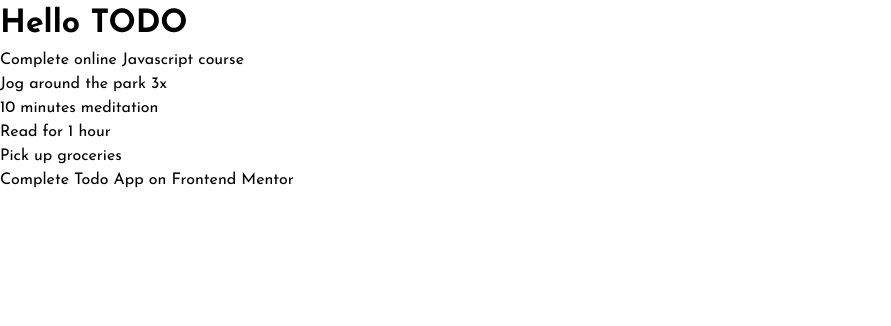
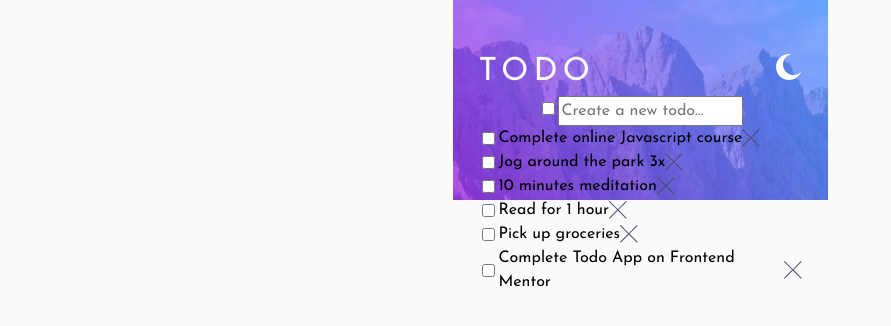
Before and after one commit to tanselbay1/todo-app, a React (Create React App) app: page / in a window 1280 px wide. Shown: the top 326 px of the page, without its empty margins (0-891 px from the left). Built offline with nearby package versions, Linux system fonts and the light colour scheme.

Commit message:
Add todo item to the list

```diff
--- a/src/App.js
+++ b/src/App.js
@@ -1,15 +1,30 @@
+import { useState, useReducer } from "react";
 import "./assets/style.css";
 import data from "./data/todos.json";
+import { ReactComponent as IconMoon } from "./assets/images/icon-moon.svg";
+import NewItem from "./components/NewItem";
+import TodoList from "./components/TodoList";
 
 function App() {
+  // const [todoData, setData] = useState(data);
+  const [todoData, setData] = useReducer(
+    (todoData, newItem) => [...todoData, newItem],
+    data
+  );
+
+  const addItem = (item) => {
+    setData(item);
+  };
+
   return (
-    <div className="App">
-      <h1>Hello TODO</h1>
-      <ul className="list">
-        {data.map((todo) => {
-          return <li>{todo.todo}</li>;
-        })}
-      </ul>
+    <div className="app">
+      <header>
+        <h1 className="logo">TODO</h1>
+        <IconMoon />
+      </header>
+      <NewItem onAddItem={addItem} />
+
+      <TodoList todoData={todoData} />
     </div>
   );
 }
--- /dev/null
+++ b/src/assets/style-components/_todo-list.scss
@@ -0,0 +1,5 @@
+@use "./mixins" as *;
+
+.todo-item {
+  @include flex(row, center);
+}
--- a/src/assets/style.css
+++ b/src/assets/style.css
@@ -80,6 +80,48 @@ select {
     scroll-behavior: auto !important;
   }
 }
+.todo-item {
+  display: flex;
+  flex-direction: row;
+  align-items: center;
+}
+
 * {
   font-family: "Josefin Sans", sans-serif;
+}
+
+body {
+  background-color: hsl(0deg, 0%, 98%);
+  background-image: url("./images/bg-mobile-light.jpg");
+  background-repeat: no-repeat;
+  background-position: top center;
+}
+
+#root {
+  display: flex;
+  flex-direction: column;
+  align-items: center;
+}
+
+header {
+  display: flex;
+  flex-direction: row;
+  align-items: baseline;
+  justify-content: space-between;
+  width: 100%;
+}
+
+.app {
+  display: flex;
+  flex-direction: column;
+  align-items: center;
+  width: 23.2rem;
+  padding: 3rem 1.5rem;
+}
+
+.logo {
+  display: inline-block;
+  color: hsl(0deg, 0%, 98%);
+  letter-spacing: 5px;
+  font-weight: 400;
 }/*# sourceMappingURL=style.css.map */
--- a/src/assets/style.scss
+++ b/src/assets/style.scss
@@ -1,7 +1,38 @@
 @use "./style-components/reset";
 @use "./style-components/variables" as *;
 @use "./style-components/mixins" as *;
+@use "./style-components/todo-list";
 
 * {
   font-family: $font-family-josefin;
 }
+
+body {
+  background-color: $very-light-gray;
+  background-image: url("./images/bg-mobile-light.jpg");
+  background-repeat: no-repeat;
+  background-position: top center;
+}
+
+#root {
+  @include flex(column, center);
+}
+
+header {
+  @include flex(row, baseline);
+  justify-content: space-between;
+  width: 100%;
+}
+
+.app {
+  @include flex(column, center);
+  width: 23.2rem;
+  padding: 3rem 1.5rem;
+}
+
+.logo {
+  display: inline-block;
+  color: $very-light-gray;
+  letter-spacing: 5px;
+  font-weight: 400;
+}
--- /dev/null
+++ b/src/components/Item.js
@@ -0,0 +1,11 @@
+import { ReactComponent as Cross } from "../assets/images/icon-cross.svg";
+
+export default function Item({ todo }) {
+  return (
+    <div className="todo-item">
+      <input type="checkbox" name="" id="" />
+      <li key={todo.id}>{todo.todo}</li>
+      <Cross />
+    </div>
+  );
+}
--- /dev/null
+++ b/src/components/NewItem.js
@@ -0,0 +1,24 @@
+const NewItem = ({ onAddItem }) => {
+  const handleKeyDown = (event) => {
+    if (event.key === "Enter") {
+      onAddItem({
+        id: Math.random(),
+        todo: event.target.value,
+      });
+      event.target.value = "";
+    }
+  };
+
+  return (
+    <div className="new-todo">
+      <input type="checkbox" />
+      <input
+        type="text"
+        placeholder="Create a new todo..."
+        onKeyDown={handleKeyDown}
+      />
+    </div>
+  );
+};
+
+export default NewItem;
--- /dev/null
+++ b/src/components/TodoList.js
@@ -0,0 +1,13 @@
+import Item from "./Item";
+
+const TodoList = ({ todoData }) => {
+  return (
+    <ul className="list">
+      {todoData.map((todo) => {
+        return <Item todo={todo} />;
+      })}
+    </ul>
+  );
+};
+
+export default TodoList;
--- a/src/data/todos.json
+++ b/src/data/todos.json
@@ -1,8 +1,8 @@
 [
-  { "id": 1, "todo": "Complete online Javascript course" },
-  { "id": 2, "todo": "Jog around the park 3x" },
-  { "id": 3, "todo": "10 minutes meditation" },
-  { "id": 4, "todo": "Read for 1 hour" },
-  { "id": 5, "todo": "Pick up groceries" },
-  { "id": 6, "todo": "Complete Todo App on Frontend Mentor" }
+  { "id": 1, "todo": "Complete online Javascript course", "clicked": true },
+  { "id": 2, "todo": "Jog around the park 3x", "clicked": false },
+  { "id": 3, "todo": "10 minutes meditation", "clicked": false },
+  { "id": 4, "todo": "Read for 1 hour", "clicked": false },
+  { "id": 5, "todo": "Pick up groceries", "clicked": false },
+  { "id": 6, "todo": "Complete Todo App on Frontend Mentor", "clicked": false }
 ]
```
Also changed, not shown: 1 other file (tests, documents, lock files or other folders).
